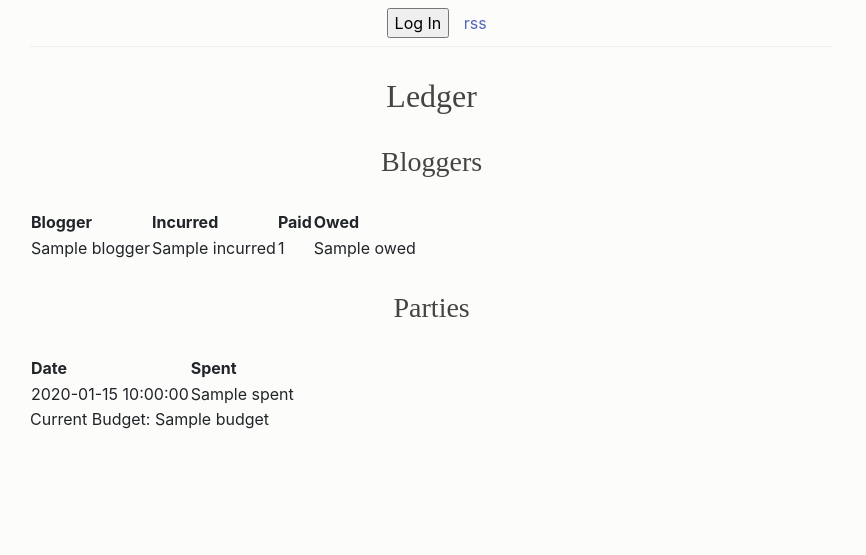
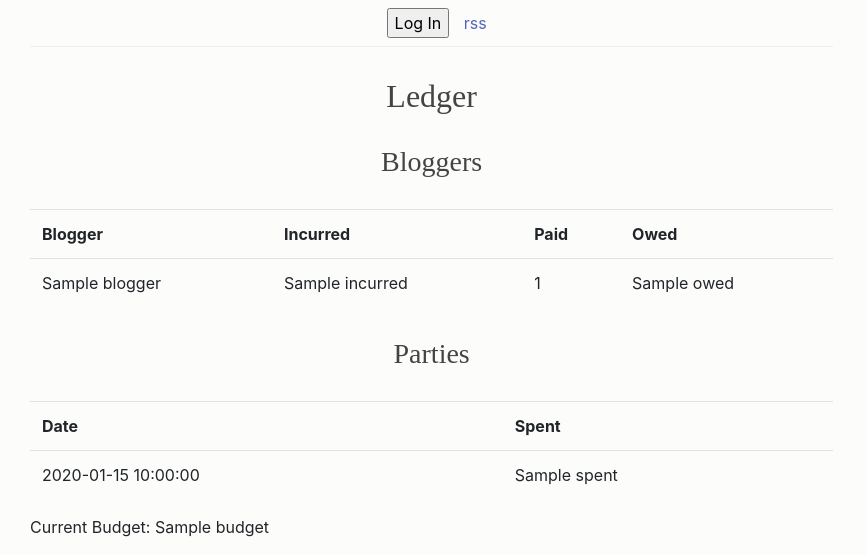
Before and after one commit to zenhack/iron-blogger2, a Flask app: template ironblogger/templates/ledger.html in a window 1280 px wide. Shown: the part 303-858 px from the top of the page, without its empty margins (0-866 px from the left). Before the commit the page ends 732 px from the top, so only its background shows below. Run offline with Flask 2, Linux system fonts and the light colour scheme; the template is opened without the code that fills it: most values are stand-ins (such as "Sample title", 1, 10 or a date in 2020); some libraries are stand-ins or nearby versions; some web fonts are replaced.

Commit message:
Add table class to table elements
...Yes, you read that right. Good job, Bootstrap.

```diff
--- a/ironblogger/templates/ledger.html
+++ b/ironblogger/templates/ledger.html
@@ -5,7 +5,7 @@
 
 <h3>Bloggers</h3>
 
-<table>
+<table class="table">
 	<tr>
 		<th>Blogger</th>
 		<th>Incurred</th>
@@ -24,7 +24,7 @@
 
 <h3>Parties</h3>
 
-<table>
+<table class="table">
 	<tr>
 		<th>Date</th>
 		<th>Spent</th>
--- a/ironblogger/templates/status.html
+++ b/ironblogger/templates/status.html
@@ -4,7 +4,7 @@
 {% for round, posts in rounds %}
 <h2>Round ending {{ round }}</h2>
 
-<table>
+<table class="table">
 	<tr>
 		<th>Author</th>
 		<th>Post</th>
```
